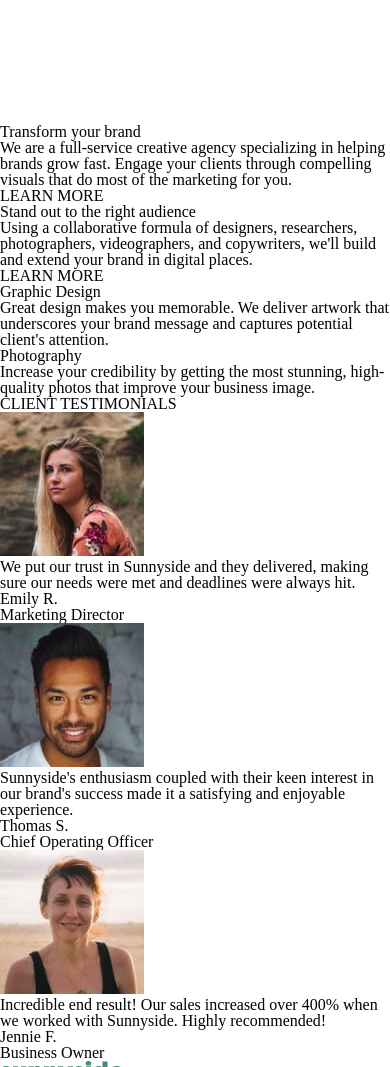
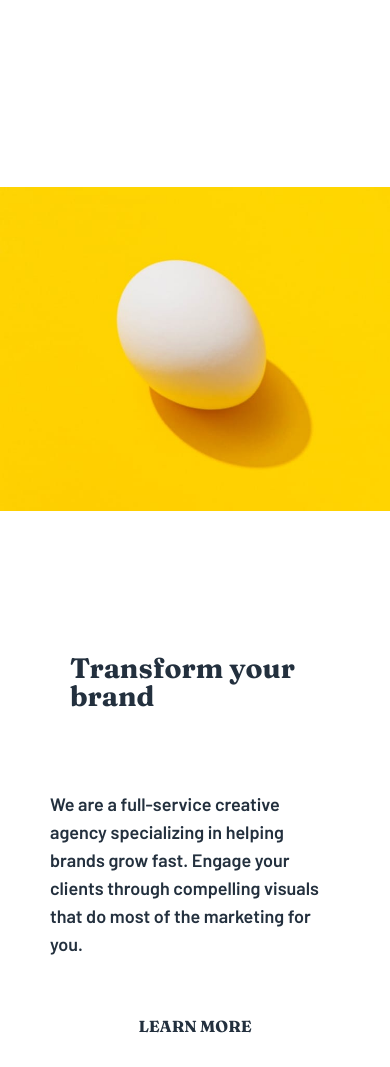
Before and after one commit to dev-eli/sunnyside_landing_page, a plain HTML site: page index.html in a window 390 px wide. Shown: the part 720-1787 px from the top of the page. Drawn offline with Linux system fonts and the light colour scheme.

Commit message:
Added some styling for mobile version of info section

```diff
--- a/index.html
+++ b/index.html
@@ -55,14 +55,15 @@
     <main>
 
       <div class="info">
+        <div class="info-box info-img-wrapper" id="transform-img-wrapper"></div>
         <div class="info-box learn" id="transform">
             <h2>Transform your brand</h2>
             <p>We are a full-service creative agency specializing in helping brands grow fast. Engage your clients through compelling  visuals that do most of the marketing for you.</p>
             <a href="#" class="learn-more">LEARN MORE</a>
         </div>
-        <div class="info-box info-img-wrapper" id="transform-img"></div>
-        <div class="info-box info-img-wrapper" id="stand-out-img"></div>
-        <div class="info-box learn" id="stand-out">
+
+        <div class="info-box info-img-wrapper" id="standout-img-wrapper"></div>
+        <div class="info-box learn" id="standout">
           <h2>Stand out to the right audience</h2>
           <p>Using a collaborative formula of designers, researchers, photographers, videographers, and copywriters, we'll build and extend your brand in digital places.</p>
           <a href="#" class="learn-more">LEARN MORE</a>
--- a/styles.scss
+++ b/styles.scss
@@ -117,6 +117,50 @@ body::-webkit-scrollbar {
         }
     }
 
+    .info {
+        .info-img-wrapper {
+            display: block;
+            width: 100vw;
+            height: 450px;;
+        }
+        #transform-img-wrapper {
+            background: url('images/mobile/image-transform.jpg') no-repeat center/100%;
+        }
+        #standout-img-wrapper {
+            background: url('images/mobile/image-stand-out.jpg') no-repeat center/100%;
+        }
+
+        .learn {
+            display: flex;
+            flex-direction: column;
+            align-items: center;
+            color: hsl(212, 27%, 19%);
+
+            padding: 30px 20px;
+            h2 {
+                font-family: "Fraunces";
+                font-size: 28px;
+                padding: 50px;
+            }
+            p{
+                font-family: "Barlow";
+                font-size: 18px;
+                line-height: 28px;
+                padding: 30px;
+            }
+            .learn-more {
+                font-family: "Fraunces";
+                padding: 30px;
+            }
+        }
+
+        .category {
+            display: block;
+            width: 100vw;
+            height: 450px;;
+        }
+    }
+
 
 }
 
```
Also changed, not shown: styles.css, 1 other file.
